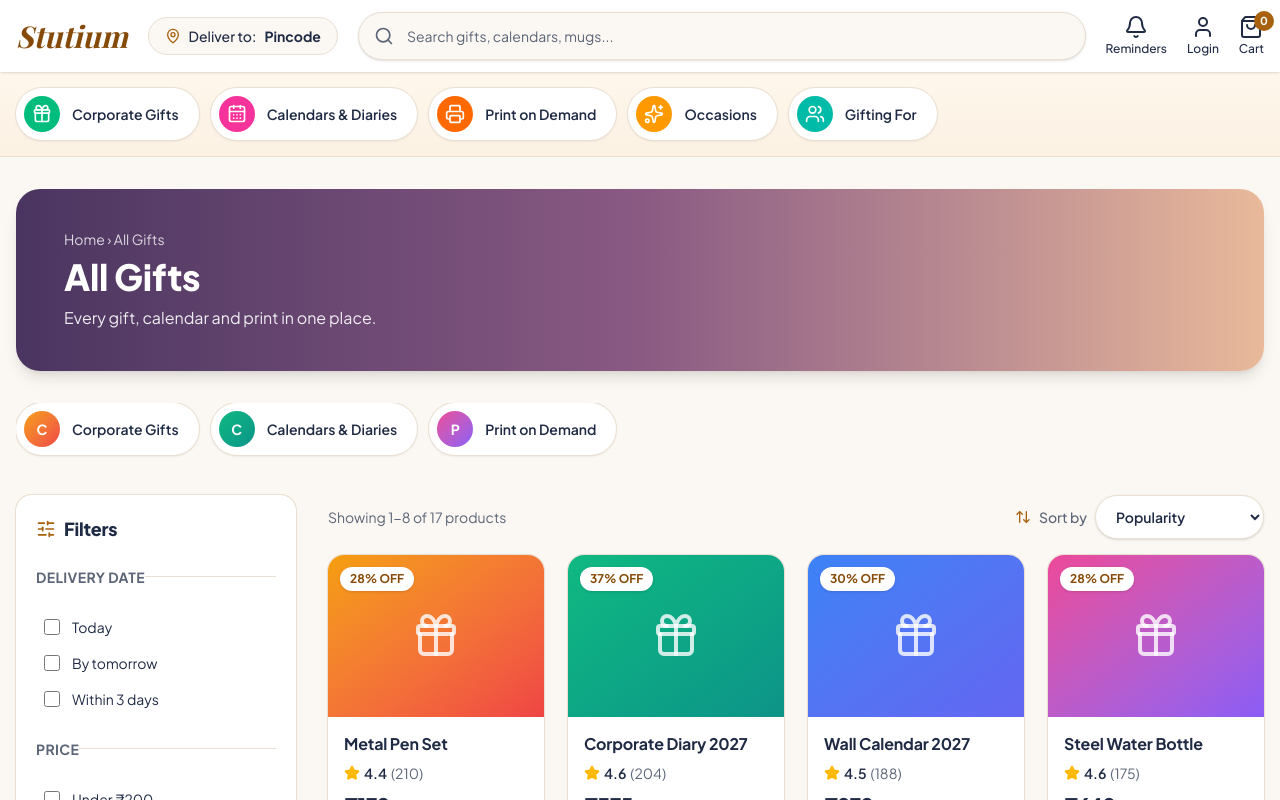
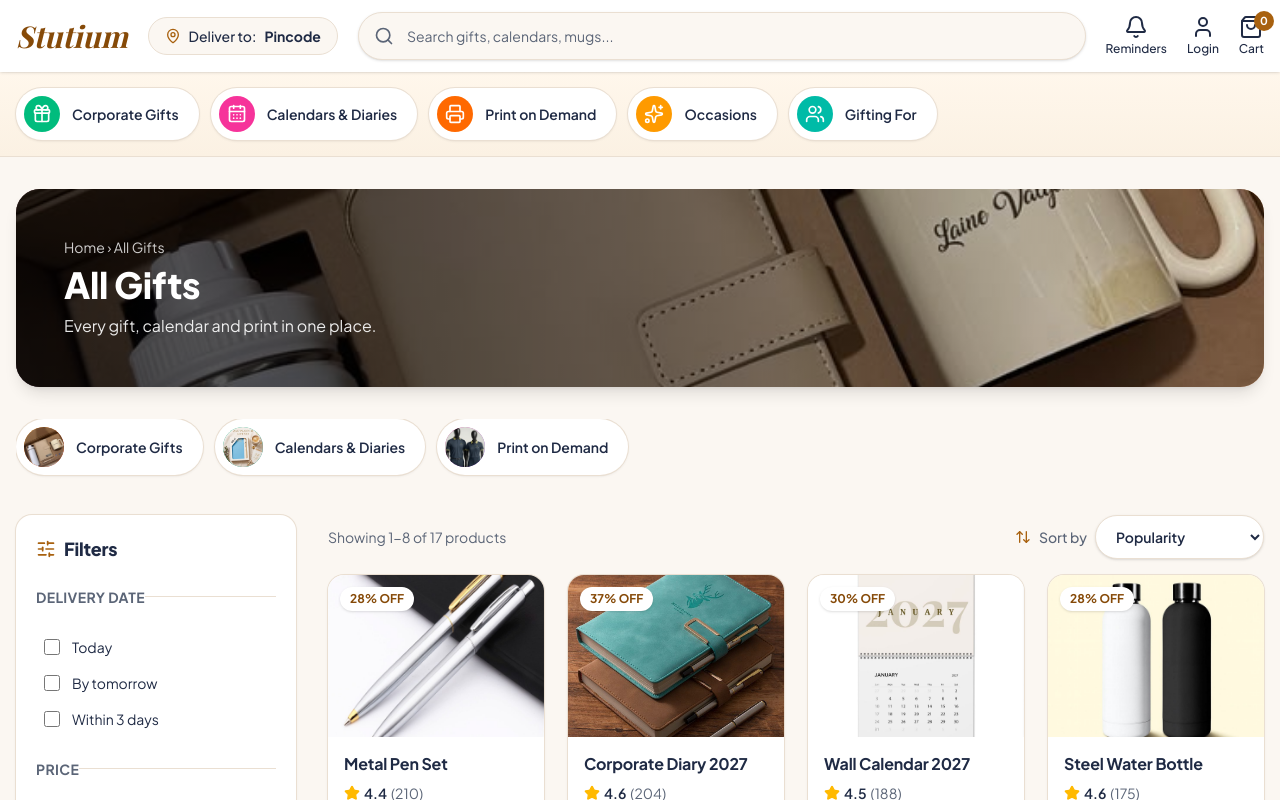
Before and after one commit to komalbaviskar529-creator/stutium-frontend, a Next.js app: page /category/all in a window 1280 px wide. Shown: the top 800 px of the page. Built offline with nearby package versions, Linux system fonts and the light colour scheme; a web font is replaced by a local one.

Commit message:
feat: show photos on cards, gallery, collections and category pages

```diff
--- a/app/category/[slug]/page.tsx
+++ b/app/category/[slug]/page.tsx
@@ -8,7 +8,9 @@ import { CategoryPills, type Pill } from "@/components/CategoryPills";
 import { FilterSidebar } from "@/components/FilterSidebar";
 import { Pagination } from "@/components/Pagination";
 import { ProductCard } from "@/components/ProductCard";
+import { SmartImage } from "@/components/SmartImage";
 import { SortSelect } from "@/components/SortSelect";
+import { CATEGORY_IMAGE, SUB_CATEGORY_IMAGE } from "@/lib/images";
 import {
   PAGE_SIZE,
   applyFilters,
@@ -55,19 +57,34 @@ export default async function CategoryPage({ params, searchParams }: Props) {
     slug === "all"
       ? getCategories()
           .filter((c) => c.slug !== "all")
-          .map((c) => ({ label: c.name, href: `/category/${c.slug}` }))
+          .map((c) => ({ label: c.name, href: `/category/${c.slug}`, image: CATEGORY_IMAGE[c.slug] }))
       : [
-          { label: "All", href: buildHref(path, filters, { sub: undefined, page: undefined }), active: !filters.sub },
+          {
+            label: "All",
+            href: buildHref(path, filters, { sub: undefined, page: undefined }),
+            active: !filters.sub,
+            image: CATEGORY_IMAGE[slug],
+          },
           ...category.subCategories.map((s) => ({
             label: s.name,
             href: buildHref(path, filters, { sub: s.slug, page: undefined }),
             active: filters.sub === s.slug,
+            image: SUB_CATEGORY_IMAGE[s.slug],
           })),
         ];
 
   return (
     <div className="mx-auto max-w-7xl space-y-8 px-4 py-8">
-      <section className="relative overflow-hidden rounded-3xl bg-linear-to-r from-[#4a3560] via-[#8a5a83] to-[#e9b99a] px-8 py-10 text-white shadow-lg sm:px-12">
+      <section className="relative overflow-hidden rounded-3xl bg-linear-to-r from-[#4a3560] to-[#e9b99a] px-8 py-12 text-white shadow-lg sm:px-12">
+        <SmartImage
+          src={CATEGORY_IMAGE[slug] ?? CATEGORY_IMAGE.all}
+          alt=""
+          sizes="1216px"
+          seed={slug}
+          priority
+        />
+        <div aria-hidden className="absolute inset-0 bg-linear-to-r from-black/75 via-black/50 to-black/10" />
+        <div className="relative">
           <nav aria-label="Breadcrumb" className="text-sm text-white/80">
             <Link href="/" className="hover:underline">
               Home
@@ -76,6 +93,7 @@ export default async function CategoryPage({ params, searchParams }: Props) {
           </nav>
           <h1 className="mt-2 text-3xl font-extrabold tracking-tight md:text-4xl">{category.name}</h1>
           <p className="mt-2 max-w-xl text-white/90">{BLURBS[slug] ?? BLURBS.all}</p>
+        </div>
       </section>
 
       <CategoryPills items={pills} />
--- a/app/page.tsx
+++ b/app/page.tsx
@@ -1,47 +1,24 @@
  import Link from "next/link";
-import {
-  BookOpen,
-  Briefcase,
-  CalendarDays,
-  Coffee,
-  Droplet,
-  Gift,
-  Heart,
-  Image as ImageIcon,
-  PartyPopper,
-  PenTool,
-  ShieldCheck,
-  Smile,
-  Tag,
-  Truck,
-  UserCheck,
-  Users,
-} from "lucide-react";
+import { Gift, ShieldCheck, Tag, Truck } from "lucide-react";
 import { BannerCarousel } from "@/components/BannerCarousel";
 import { CollectionCard } from "@/components/CollectionCard";
 import { ProductCard } from "@/components/ProductCard";
 import { SectionHeading } from "@/components/SectionHeading";
+import { SmartImage } from "@/components/SmartImage";
 import { getBestsellers } from "@/lib/products";
 import { OCCASIONS } from "@/lib/occasions";
-import { gradientAt } from "@/lib/gradients";
+import { SUB_CATEGORY_IMAGE, giftingImage, occasionImage } from "@/lib/images";
 
 const shopCategories = [
-  { label: "Mugs", href: "/category/corporate-gifts?sub=mugs", icon: Coffee },
-  { label: "Pens", href: "/category/corporate-gifts?sub=pens", icon: PenTool },
-  { label: "Bottles", href: "/category/corporate-gifts?sub=bottles", icon: Droplet },
-  { label: "Calendars", href: "/category/calendars-diaries?sub=wall-calendars", icon: CalendarDays },
-  { label: "Diaries", href: "/category/calendars-diaries?sub=diaries", icon: BookOpen },
-  { label: "Posters", href: "/category/print-on-demand?sub=posters", icon: ImageIcon },
+  { label: "Mugs", href: "/category/corporate-gifts?sub=mugs", image: SUB_CATEGORY_IMAGE.mugs },
+  { label: "Pens", href: "/category/corporate-gifts?sub=pens", image: SUB_CATEGORY_IMAGE.pens },
+  { label: "Bottles", href: "/category/corporate-gifts?sub=bottles", image: SUB_CATEGORY_IMAGE.bottles },
+  { label: "Calendars", href: "/category/calendars-diaries?sub=wall-calendars", image: SUB_CATEGORY_IMAGE["wall-calendars"] },
+  { label: "Diaries", href: "/category/calendars-diaries?sub=diaries", image: SUB_CATEGORY_IMAGE.diaries },
+  { label: "Posters", href: "/category/print-on-demand?sub=posters", image: SUB_CATEGORY_IMAGE.posters },
 ];
 
-const giftingFor = [
-  { label: "Employees", icon: Briefcase },
-  { label: "Clients", icon: UserCheck },
-  { label: "Team", icon: Users },
-  { label: "Family", icon: Heart },
-  { label: "Friends", icon: Smile },
-  { label: "Events", icon: PartyPopper },
-];
+const giftingFor = ["Employees", "Clients", "Team", "Family", "Friends", "Events"];
 
 const trust = [
   { label: "Bulk pricing", icon: Tag },
@@ -64,8 +41,8 @@ export default function Home() {
           subtitle="Everything you need to gift, brand and celebrate."
         />
         <div className="grid grid-cols-2 gap-4 sm:grid-cols-3 lg:grid-cols-6">
-          {shopCategories.map((c, i) => (
-            <CollectionCard key={c.label} label={c.label} href={c.href} icon={c.icon} gradient={gradientAt(i)} />
+          {shopCategories.map((c) => (
+            <CollectionCard key={c.label} label={c.label} href={c.href} image={c.image} />
           ))}
         </div>
       </section>
@@ -73,14 +50,21 @@ export default function Home() {
       <section aria-labelledby="shop-occasion">
         <SectionHeading id="shop-occasion" title="Shop by Occasion" subtitle="Find the right gift for every moment." />
         <div className="grid grid-cols-2 gap-4 lg:grid-cols-4">
-          {OCCASIONS.map((o, i) => (
+          {OCCASIONS.map((o) => (
             <Link
               key={o.slug}
               href={`/category/all?occasion=${o.slug}`}
-              className={`relative flex h-32 items-end overflow-hidden rounded-2xl bg-linear-to-br ${gradientAt(i + 2)} p-4 text-lg font-bold text-white shadow-sm transition hover:-translate-y-1 hover:shadow-lg focus-visible:outline-2 focus-visible:outline-brand-600`}
+              className="group relative block h-36 overflow-hidden rounded-2xl shadow-sm ring-1 ring-line transition hover:-translate-y-1 hover:shadow-xl focus-visible:outline-2 focus-visible:outline-brand-600"
             >
-              <Gift className="absolute -right-3 -top-3 size-20 text-white/20" aria-hidden />
-              {o.name}
+              <SmartImage
+                src={occasionImage(o.slug)}
+                alt={o.name}
+                sizes="(min-width: 1024px) 300px, 50vw"
+                seed={o.slug}
+                className="transition duration-500 group-hover:scale-110"
+              />
+              <span aria-hidden className="absolute inset-0 bg-linear-to-t from-black/70 via-black/20 to-transparent" />
+              <span className="absolute inset-x-0 bottom-0 p-4 text-lg font-bold text-white">{o.name}</span>
             </Link>
           ))}
         </div>
@@ -98,23 +82,35 @@ export default function Home() {
       <section aria-labelledby="gifting-for">
         <SectionHeading id="gifting-for" title="Gifting For" subtitle="Thoughtful picks for everyone on your list." />
         <div className="grid grid-cols-2 gap-4 sm:grid-cols-3 lg:grid-cols-6">
-          {giftingFor.map((g, i) => (
-            <CollectionCard key={g.label} label={g.label} href="/category/all" icon={g.icon} gradient={gradientAt(i + 3)} />
+          {giftingFor.map((g) => (
+            <CollectionCard key={g} label={g} href="/category/all" image={giftingImage(g)} />
           ))}
         </div>
       </section>
 
-      <section className="flex flex-col items-start justify-between gap-5 rounded-3xl bg-linear-to-r from-[#fff1d6] to-[#fde0e8] p-8 shadow-sm ring-1 ring-line sm:flex-row sm:items-center sm:p-12">
+      <section className="overflow-hidden rounded-3xl bg-linear-to-r from-[#fff1d6] to-[#fde0e8] shadow-sm ring-1 ring-line">
+        <div className="grid items-stretch md:grid-cols-[1fr_340px]">
+          <div className="flex flex-col items-start justify-center gap-5 p-8 sm:p-12">
             <div>
               <h2 className="text-3xl font-extrabold tracking-tight">Add your logo. Personalise your gift.</h2>
               <p className="mt-2 text-muted">Upload your artwork and see a live preview before you order.</p>
             </div>
             <Link
               href="/category/all?personalised=yes"
-          className="btn-gradient inline-flex h-12 shrink-0 items-center rounded-xl px-6 font-semibold shadow-md"
+              className="btn-gradient inline-flex h-12 items-center rounded-xl px-6 font-semibold shadow-md"
             >
               Personalise now
             </Link>
+          </div>
+          <div className="relative hidden min-h-64 md:block">
+            <SmartImage
+              src="/images/personalise.jpg"
+              alt="Custom printed merchandise with a company logo"
+              sizes="340px"
+              seed="personalise"
+            />
+          </div>
+        </div>
       </section>
 
       <section aria-label="Why Stutium" className="grid grid-cols-1 gap-6 rounded-2xl bg-white p-6 shadow-sm ring-1 ring-line sm:grid-cols-2 lg:grid-cols-4">
--- a/components/CategoryPills.tsx
+++ b/components/CategoryPills.tsx
@@ -1,8 +1,9 @@
-import Link from "next/link";
+ import Link from "next/link";
 import { cn } from "@/lib/cn";
 import { gradientAt } from "@/lib/gradients";
+import { SmartImage } from "@/components/SmartImage";
 
-export type Pill = { label: string; href: string; active?: boolean };
+export type Pill = { label: string; href: string; active?: boolean; image?: string };
 
 export function CategoryPills({ items }: { items: Pill[] }) {
   return (
@@ -19,11 +20,11 @@ export function CategoryPills({ items }: { items: Pill[] }) {
           >
             <span
               className={cn(
-                "flex size-9 items-center justify-center rounded-full bg-linear-to-br font-bold text-white",
+                "relative flex size-10 shrink-0 items-center justify-center overflow-hidden rounded-full bg-linear-to-br font-bold text-white",
                 gradientAt(i)
               )}
             >
-              {p.label.slice(0, 1)}
+              {p.image ? <SmartImage src={p.image} alt="" sizes="40px" seed={p.label} /> : p.label.slice(0, 1)}
             </span>
             {p.label}
           </Link>
--- a/components/Gallery.tsx
+++ b/components/Gallery.tsx
@@ -1,26 +1,41 @@
-"use client";
+ "use client";
 
 import { useState } from "react";
 import { cn } from "@/lib/cn";
-import { ImagePlaceholder } from "@/components/ImagePlaceholder";
+import { productImage } from "@/lib/images";
+import { SmartImage } from "@/components/SmartImage";
 
-const VIEWS = ["Front view", "Side view", "Close-up", "Packaging"];
+const VIEWS = [
+  { label: "Front view", scale: 1, origin: "50% 50%" },
+  { label: "Close-up", scale: 1.7, origin: "50% 50%" },
+  { label: "Top detail", scale: 2, origin: "30% 20%" },
+  { label: "Bottom detail", scale: 2, origin: "70% 80%" },
+];
 
-export function Gallery({ name }: { name: string }) {
+export function Gallery({ name, slug }: { name: string; slug: string }) {
   const [active, setActive] = useState(0);
+  const src = productImage(slug);
+  const view = VIEWS[active];
 
   return (
     <div className="space-y-4">
-      <ImagePlaceholder
-        label={`${name} - ${VIEWS[active]}`}
-        className="aspect-square w-full rounded-3xl shadow-md"
-      />
+      <div className="relative aspect-square w-full overflow-hidden rounded-3xl shadow-md">
+        <SmartImage
+          src={src}
+          alt={`${name} - ${view.label}`}
+          sizes="(min-width: 1024px) 600px, 100vw"
+          priority
+          seed={slug}
+          className="transition duration-300"
+          style={{ transform: `scale(${view.scale})`, transformOrigin: view.origin }}
+        />
+      </div>
       <ul className="grid grid-cols-4 gap-3">
-        {VIEWS.map((view, i) => (
-          <li key={view}>
+        {VIEWS.map((v, i) => (
+          <li key={v.label}>
             <button
               type="button"
-              aria-label={`Show ${view}`}
+              aria-label={`Show ${v.label}`}
               aria-pressed={i === active}
               onClick={() => setActive(i)}
               className={cn(
@@ -28,7 +43,15 @@ export function Gallery({ name }: { name: string }) {
                 i === active ? "ring-brand-600" : "ring-transparent hover:ring-line"
               )}
             >
-              <ImagePlaceholder label={`${name} - ${view}`} className="aspect-square w-full" />
+              <span className="relative block aspect-square w-full overflow-hidden">
+                <SmartImage
+                  src={src}
+                  alt={`${name} - ${v.label}`}
+                  sizes="120px"
+                  seed={slug}
+                  style={{ transform: `scale(${v.scale})`, transformOrigin: v.origin }}
+                />
+              </span>
             </button>
           </li>
         ))}
--- a/components/ProductCard.tsx
+++ b/components/ProductCard.tsx
@@ -2,8 +2,9 @@
 import { Star, Truck } from "lucide-react";
 import type { Product } from "@/lib/types";
 import { rupees } from "@/lib/format";
+import { productImage } from "@/lib/images";
 import { Badge } from "@/components/ui/Badge";
-import { ImagePlaceholder } from "@/components/ImagePlaceholder";
+import { SmartImage } from "@/components/SmartImage";
 
 export function ProductCard({ product }: { product: Product }) {
   const off = Math.round((1 - product.price / product.mrp) * 100);
@@ -14,8 +15,14 @@ export function ProductCard({ product }: { product: Product }) {
       className="group block rounded-2xl focus-visible:outline-2 focus-visible:outline-offset-2 focus-visible:outline-brand-600"
     >
       <div className="overflow-hidden rounded-2xl bg-white shadow-sm ring-1 ring-line transition group-hover:-translate-y-1 group-hover:shadow-xl">
-        <div className="relative">
-          <ImagePlaceholder label={product.name} className="aspect-[4/3]" />
+        <div className="relative aspect-[4/3] overflow-hidden">
+          <SmartImage
+            src={productImage(product.slug)}
+            alt={product.name}
+            sizes="(min-width: 1024px) 25vw, 50vw"
+            seed={product.slug}
+            className="transition duration-500 group-hover:scale-105"
+          />
           <span className="absolute left-3 top-3 rounded-full bg-white px-2.5 py-1 text-xs font-bold text-brand-700 shadow">
             {off}% OFF
           </span>
--- a/components/ProductView.tsx
+++ b/components/ProductView.tsx
@@ -25,7 +25,7 @@ export function ProductView({ product }: { product: Product }) {
   return (
     <div className="grid gap-10 lg:grid-cols-2">
       <div className="self-start lg:sticky lg:top-28">
-        <Gallery name={product.name} />
+        <Gallery name={product.name} slug={product.slug} />
       </div>
 
       <div className="space-y-6">
--- /dev/null
+++ b/components/SmartImage.tsx
@@ -0,0 +1,62 @@
+"use client";
+
+import { useEffect, useRef, useState, type CSSProperties } from "react";
+import Image from "next/image";
+import { Gift } from "lucide-react";
+import { cn } from "@/lib/cn";
+import { gradientAt } from "@/lib/gradients";
+
+function hash(s: string) {
+  let h = 0;
+  for (const c of s) h = (h * 31 + c.charCodeAt(0)) >>> 0;
+  return h;
+}
+
+type Props = {
+  src: string;
+  alt: string;
+  sizes: string;
+  className?: string;
+  priority?: boolean;
+  seed?: string;
+  style?: CSSProperties;
+};
+
+export function SmartImage({ src, alt, sizes, className, priority, seed, style }: Props) {
+  const [failed, setFailed] = useState(false);
+  const ref = useRef<HTMLImageElement>(null);
+
+  useEffect(() => {
+    const img = ref.current;
+    if (img && img.complete && img.naturalWidth === 0) setFailed(true);
+  }, [src]);
+
+  if (failed) {
+    const a11y = alt ? { role: "img" as const, "aria-label": alt } : { "aria-hidden": true };
+    return (
+      <div
+        {...a11y}
+        className={cn(
+          "absolute inset-0 flex items-center justify-center bg-linear-to-br",
+          gradientAt(hash(seed ?? alt ?? src))
+        )}
+      >
+        <Gift className="size-10 text-white/80" aria-hidden />
+      </div>
+    );
+  }
+
+  return (
+    <Image
+      ref={ref}
+      src={src}
+      alt={alt}
+      fill
+      sizes={sizes}
+      priority={priority}
+      style={style}
+      onError={() => setFailed(true)}
+      className={cn("object-cover", className)}
+    />
+  );
+}
--- /dev/null
+++ b/lib/images.ts
@@ -0,0 +1,27 @@
+export const productImage = (slug: string) => `/images/products/${slug}.jpg`;
+export const occasionImage = (slug: string) => `/images/occasions/${slug}.jpg`;
+export const giftingImage = (label: string) => `/images/gifting/${label.toLowerCase()}.jpg`;
+
+// Sub-categories reuse a representative product photo.
+export const SUB_CATEGORY_IMAGE: Record<string, string> = {
+  mugs: productImage("ceramic-mug"),
+  pens: productImage("metal-pen-set"),
+  bottles: productImage("steel-water-bottle"),
+  "gift-boxes": productImage("corporate-gift-box"),
+  "t-shirts": productImage("cotton-t-shirt"),
+  "wall-calendars": productImage("wall-calendar-2027"),
+  "desk-calendars": productImage("desk-calendar-2027"),
+  diaries: productImage("corporate-diary-2027"),
+  planners: productImage("weekly-planner"),
+  posters: productImage("custom-poster-a3"),
+  cards: productImage("greeting-card-pack"),
+  stickers: productImage("sticker-sheet"),
+  notebooks: productImage("custom-notebook"),
+};
+
+export const CATEGORY_IMAGE: Record<string, string> = {
+  all: "/images/banners/banner-1.jpg",
+  "corporate-gifts": "/images/banners/banner-1.jpg",
+  "calendars-diaries": "/images/banners/banner-2.jpg",
+  "print-on-demand": "/images/banners/banner-3.jpg",
+};
```
Also changed, not shown: components/CollectionCard.tsx (+14 -15 lines). Lines whose indentation alone changed are shown as unchanged.
